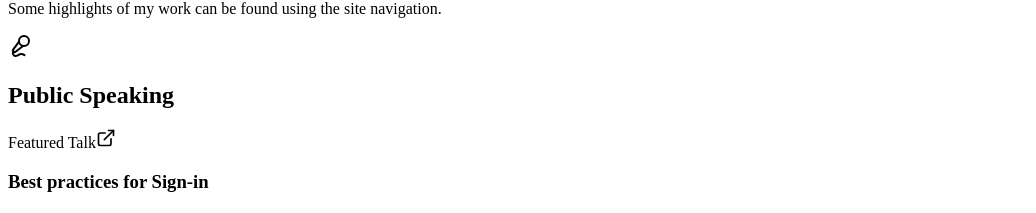
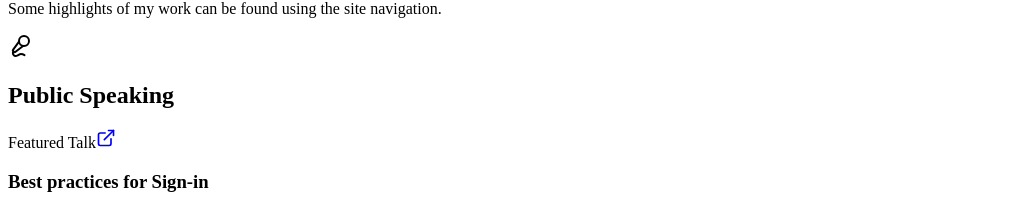
Before and after one commit to gguuss/homepage, a React app in the folder src/: page / in a window 1280 px wide. Shown: the part 872-1085 px from the top of the page, without its empty margins (0-1036 px from the left). Built offline with nearby package versions, Linux system fonts and the light colour scheme; the HTML template or start-up script is replaced by a standard one.

Commit message:
Fixes speaking link

```diff
--- a/src/components/Speaking.tsx
+++ b/src/components/Speaking.tsx
@@ -38,10 +38,11 @@ export function Speaking() {
                 <span className="inline-block px-3 py-1 bg-slate-100 text-slate-600 text-sm font-medium rounded-full">
                   Featured Talk
                 </span>
+				<a href="https://www.youtube.com/watch?v=E5vv7_G4tcE/">
                 <ExternalLink
                   size={20}
                   className="text-slate-400 group-hover:text-blue-600 transition-colors"
-                  href="https://www.youtube.com/watch?v=E5vv7_G4tcE/" />
+                   /></a>
 
               </div>
               <h3 className="text-2xl font-serif mb-3">
```
